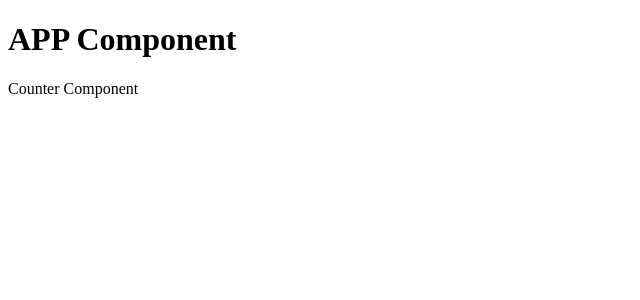
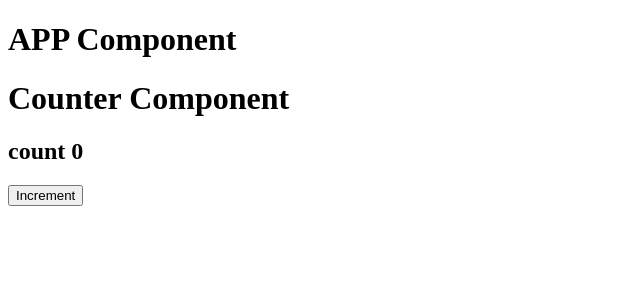
Before and after one commit to jarugulladilleswari63-ux/REACT-JS, a React (Vite) app in the folder myapp/: page / in a window 1280 px wide. Shown: the top 300 px of the page, without its empty margins (0-640 px from the left). Built offline with nearby package versions, Linux system fonts and the light colour scheme.

Commit message:
update REACT-JS

```diff
--- a/myapp/src/Counter.jsx
+++ b/myapp/src/Counter.jsx
@@ -1,6 +1,13 @@
+import { useState } from "react";
+let Counter = ()=>{
+    let [value,Updater]= useState(0);
+    console.log("component");
 
-let Counter = ()=>{
-    return <>Counter Component </>
+    return <>
+    <h1>Counter Component </h1>
+    <h2>count  {value} </h2>
+    <button onClick={()=>Updater(value+1)}>Increment</button>
+    </>
 }
 
 export default Counter;
```
